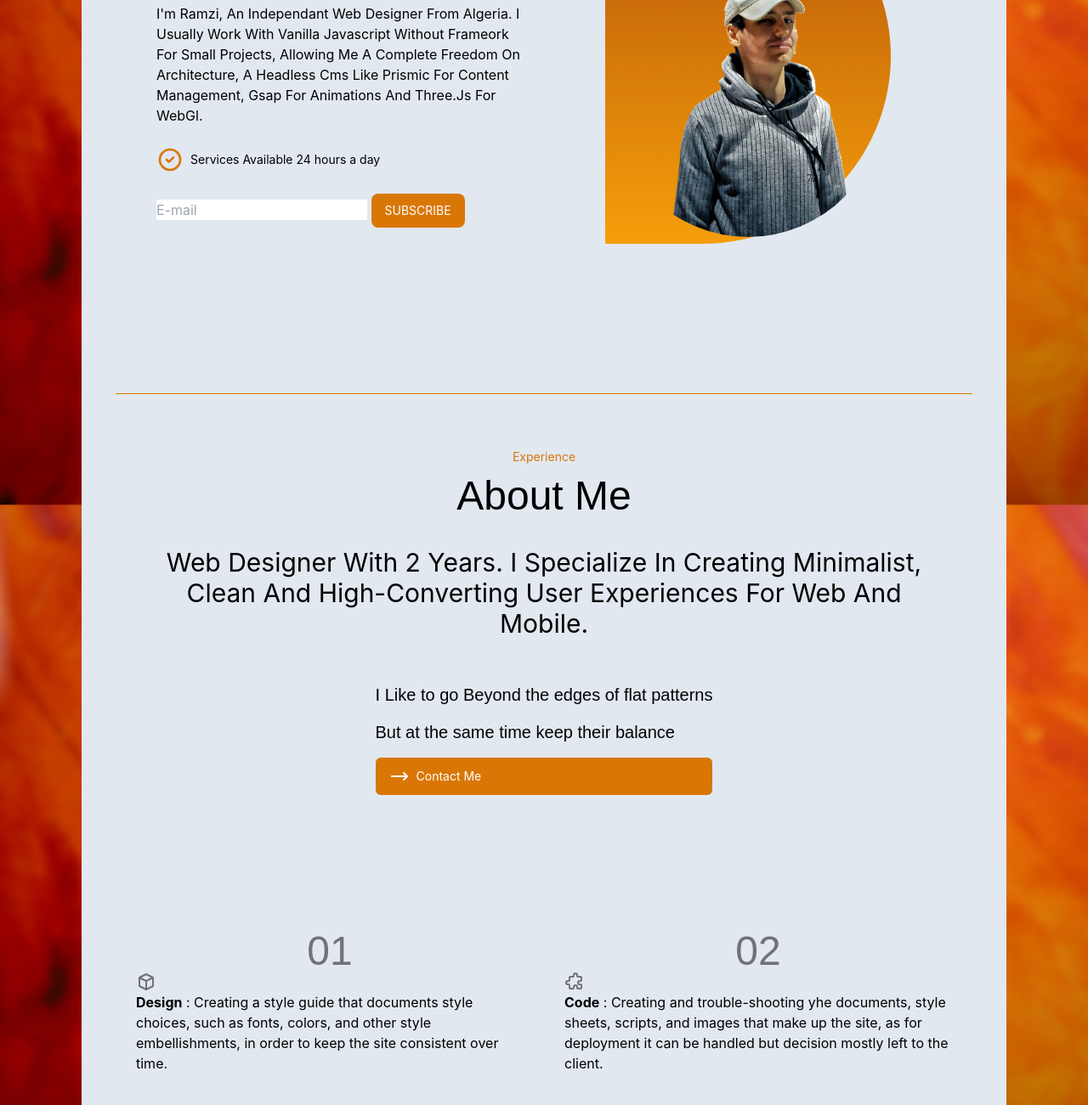
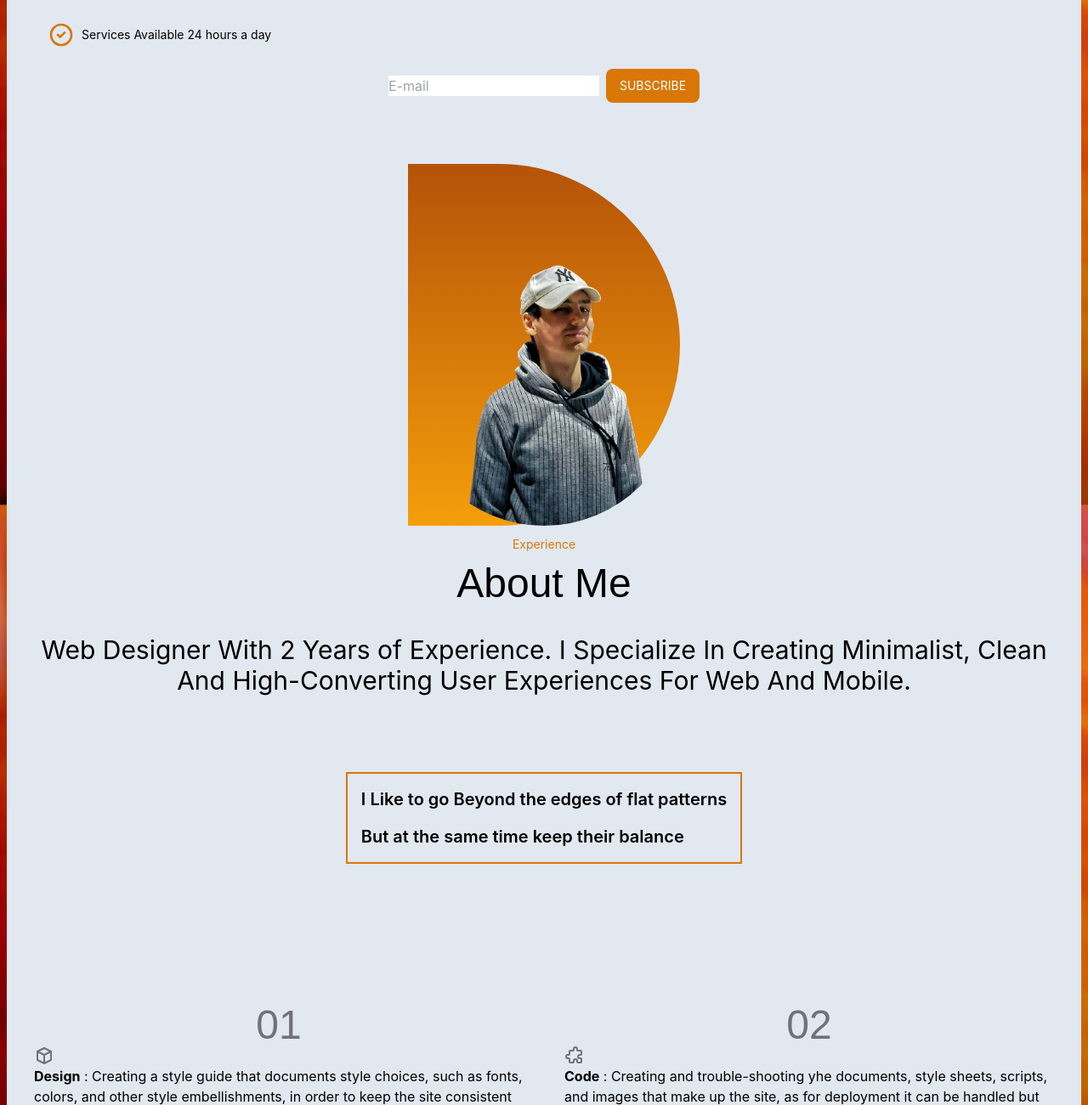
Before and after one commit to RamziFartas/Portfolio, a website with bundled scripts: page dist/index.html in a window 1280 px wide. Shown: the part 259-1560 px from the top of the page at 85% size. Built offline with nearby package versions, Linux system fonts and the light colour scheme.

Commit message:
modified:   dist/index.html 	modified:   dist/style.css

```diff
--- a/dist/index.html
+++ b/dist/index.html
@@ -10,9 +10,9 @@
 <body>
     <div>
         <div class="background w-full h-full bg-no-repeat bg-cover bg-fixed bg-center overflow-hidden">
-            <div id="avatar" class="bg-slate-200 my-8 mx-24 p-10 h-full rounded-md max-sm:mx-4">
-                <div class="lg:grid grid-cols-2 auto-rows-max gap-4 items-center p-8 mb-36 h-fit">
-                    <div class="flex flex-col gap-6 p-4">
+            <div id="avatar" class="bg-slate-200 my-6 mx-2 p-2 h-full rounded-md">
+                <div class="sm:grid auto-rows-max gap-4 items-center p-6">
+                    <div class="flex flex-col gap-6 p-4 max-md:grid">
                         <h4 class=" text-sm text-amber-600 tracking-widest">WEB DESIGNER</h4>
                         <h1 class="font-elmessiri text-7xl">Ramzi Fartas</h1>
                         <p class="capitalize">I'm ramzi, an independant web designer from algeria. i usually work with vanilla javascript without frameork for small projects, allowing me a complete freedom on architecture, a headless cms like prismic for content management, gsap for animations and three.js for webGl.
@@ -22,42 +22,37 @@
                         </svg>
                         <span><p class="text-sm">Services Available 24 hours a day</p></span>
                     </div>
-                        <div>
+                        <div class="flex items-center gap-2 sm:place-content-center">
                     <input type="text" placeholder="E-mail">
                     <button class="text-white bg-amber-600 rounded-lg text-sm px-4 py-2.5 hover:bg-amber-500" type="submit" name="Submit">SUBSCRIBE
                     </button>
                         </div>
                     </div>
-
-                    <div id="profil" class="place-self-center p-2 bg-gradient-to-b from-amber-700 to-amber-500 rounded-r-full">
-                        <img class="rounded-full w-80 h-full" src="Assets/Profil.png" alt="Profil Picture">
-                    </div>
                 </div>
 
-                <hr class="my-8 border-amber-600">
-
-                <div class="md:flex flex-col justify-center items-center gap-3 p-8 h-fit">
+                <div class="flex flex-col justify-center items-center gap-3 p-8 h-fit">
+                    <div id="profil" class="place-self-center bg-gradient-to-b from-amber-700 to-amber-500 rounded-r-full">
+                        <img class="rounded-full w-80" src="assets/Profil.png" alt="Profil Picture">
+                    </div>
                     <h4 class ="text-sm text-amber-600">Experience</h4>
                     <h1 class="font-elmessiri text-5xl">About Me</h1>
-                    <p class="text-center text-3xl mt-6">Web Designer With 2 Years. I Specialize In Creating Minimalist, Clean And High-Converting User Experiences For Web And Mobile.
+                    <p class="text-center text-3xl mt-6">Web Designer With 2 Years of Experience. I Specialize In Creating Minimalist, Clean And High-Converting User Experiences For Web And Mobile.
                     </p>
-                    <section class="flex flex-col gap-4 my-10">
-                        <div class="flex flex-1 gap-2 items-center">
 
-                            <span class="font-elmessiri text-xl"><p>I Like to go Beyond the edges of flat patterns</p></span>
+                    <section class="flex flex-col gap-4 mt-20 p-4 ring-2 ring-amber-600">
+
+                        <div>
+                            <span class="text-xl font-semibold"><p>I Like to go Beyond the edges of flat patterns</p></span>
                         </div>
-                        <div class="flex flex-1 gap-2 items-center">
 
-                            <span class="font-elmessiri text-xl"><p>But at the same time keep their balance</p></span>
+                        <div>
+                            <span class=" text-xl font-semibold"><p>But at the same time keep their balance</p></span>
                         </div>
-                        <button class="text-white text-center bg-amber-600 rounded-md text-sm px-4 py-2.5 hover:bg-amber-500 flex items-center gap-2" type="submit">
-                            <svg class="w-6 h-6" fill="none" stroke="currentColor" viewBox="0 0 24 24" xmlns="http://www.w3.org/2000/svg"><path stroke-linecap="round" stroke-linejoin="round" stroke-width="2" d="M17 8l4 4m0 0l-4 4m4-4H3"></path></svg>
-                            <p>Contact Me</p>
-                        </button>
+
                     </section>
                 </div>
 
-                <div class="grid grid-cols-2 my-16">
+                <div class="grid my-28 sm:grid-cols-2">
                     <div class="place-self-center m-6 ">
                         <h1 class="font-elmessiri text-5xl text-zinc-500 text-center">01<svg class="w-6 h-6" fill="none" stroke="currentColor" viewBox="0 0 24 24" xmlns="http://www.w3.org/2000/svg"><path stroke-linecap="round" stroke-linejoin="round" stroke-width="2" d="M20 7l-8-4-8 4m16 0l-8 4m8-4v10l-8 4m0-10L4 7m8 4v10M4 7v10l8 4"></path></svg></h1>
                         <p><span class="font-bold">Design</span> : Creating a style guide that documents style choices, such as fonts, colors, and other style embellishments, in order to keep the site consistent over time.</p>
@@ -67,10 +62,11 @@
                         <p><span class="font-bold">Code</span> : Creating and trouble-shooting yhe documents, style sheets, scripts, and images that make up the site, as for deployment it can be handled but decision mostly left to the client.</p>
                     </div>
                 </div>
+
                 <div class="flex flex-col justify-center items-center gap-4 my-8">
                     <h1 class="font-elmessiri text-5xl text-zinc-500">What Do I Do</h1>
-                    <p>I Make Profesionnal Looking Websites and E-commerce Sites</p>
-                                <section>
+                    <p class="text-center font-semibold pt-6">I Make Profesionnal Looking Websites and E-commerce Sites</p>
+                        <section class="py-8">
                             <ul>
                             <li class="flex flex-1 items-center gap-2 my-2"><svg class="text-amber-600 w-9 h-9" fill="none" stroke="currentColor" viewBox="0 0 24 24" xmlns="http://www.w3.org/2000/svg"><path stroke-linecap="round" stroke-linejoin="round" stroke-width="2" d="M9 12l2 2 4-4m6 2a9 9 0 11-18 0 9 9 0 0118 0z"></path>
                             </svg>
@@ -89,13 +85,13 @@
                 </div>
 
                 <div class="max-h-screen">
-                                <h1 class="font-elmessiri text-5xl">Projects</h1>
+                                <h1 class="font-elmessiri text-5xl text-center sm:text-left">Projects</h1>
                                 <hr class="my-8 border-amber-600">
-                                <div class="md:flex gap-8 oveflow-hidden p-10">
-                                <a href="https://ramzifartas.github.io/Aspen-Center/" target="_blank" rel="noopener" class="shrink-0"><img src="assets/Aspen Design.png" alt="Aspen Center Page Demo" class=" h-56 w-60 overflow-hidden hover:ring-4 ring-amber-600 cursor-pointer"></a>
-                                <div class="sm:mt-4">
-                                    <h3 class="text-amber-500 font-bold">Aspen-Center Landing Page</h3>
-                                    <p class="text-left capitalize leading-tight">made with pure html css and vanilla js no frameworks or libraries, took me 4 days to finish and deploy</p>
+                            <div class="grid gap-4 oveflow-hidden p-2">
+                                <a href="https://ramzifartas.github.io/Aspen-Center/" target="_blank" rel="noopener" class="place-self-center sm:place-self-start"><img src="assets/Aspen Design.png" alt="Aspen Center Page Demo" class=" h-56 w-60 overflow-hidden hover:ring-4 ring-amber-600 cursor-pointer"></a>
+                                <div class="px-2 my-4">
+                                <h3 class="text-amber-500 font-bold text-center mb-2 sm:text-left">Aspen-Center Landing Page</h3>
+                                <p class="text-center capitalize leading-tight sm:text-left">made with pure html css and vanilla js no frameworks or libraries, took me 4 days to finish and deploy</p>
                                 </div>
                             </div>
                 </div>
```
Also changed, not shown: dist/style.css. Lines whose indentation alone changed are shown as unchanged.
